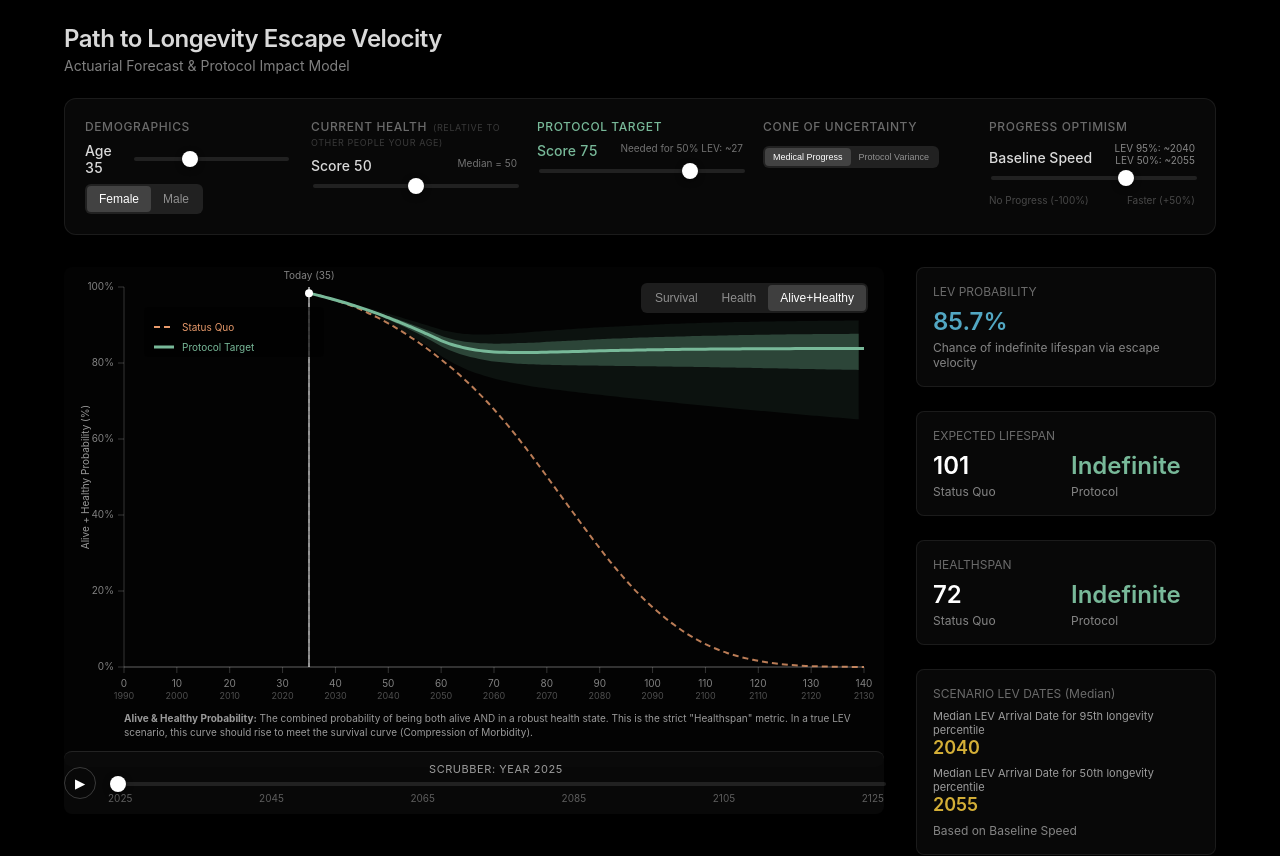
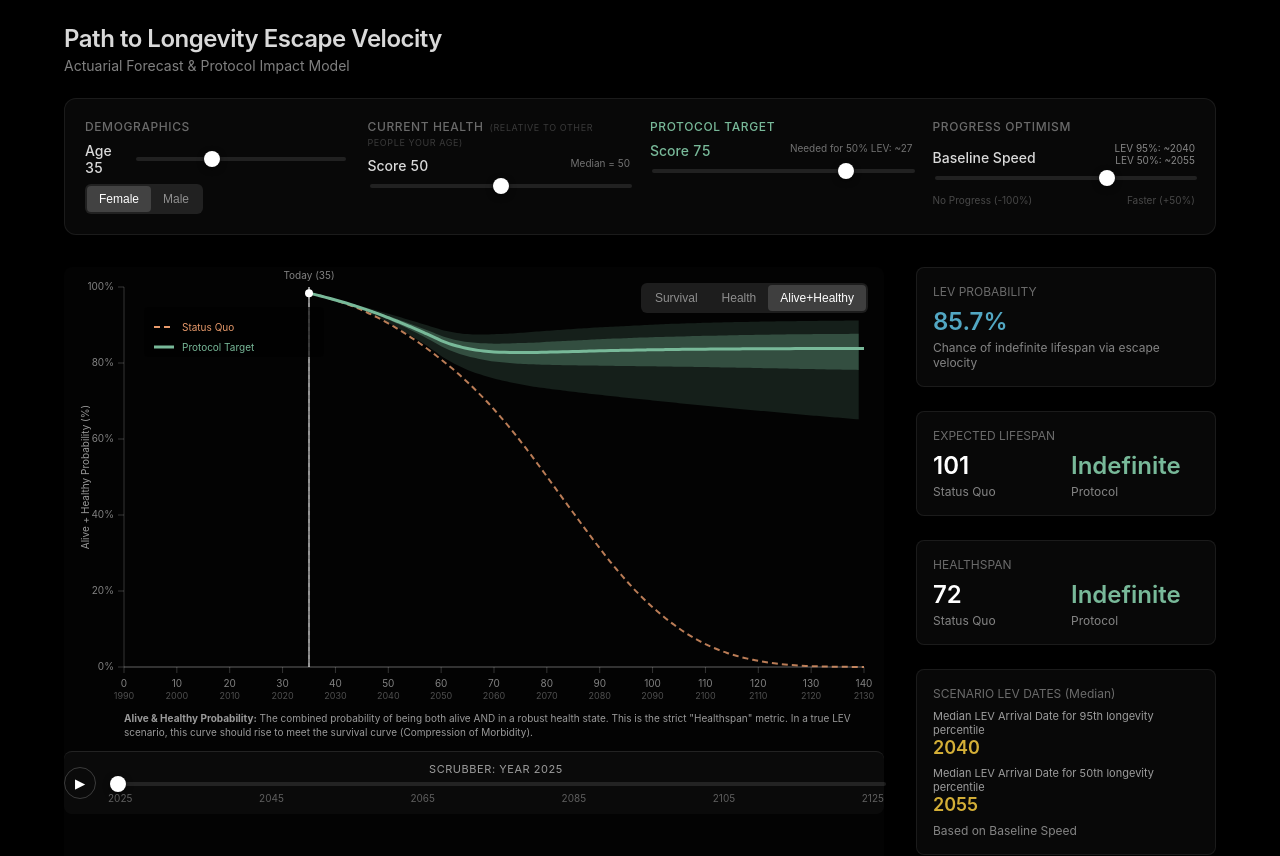
Before and after one commit to Kylen-McClintock/LEV-Longevity-Trajectory, a React (Vite) app: page / in a window 1280 px wide. Shown: the top 856 px of the page. Built offline with nearby package versions, Linux system fonts and the light colour scheme.

Commit message:
Polish visuals, fix purple cone, unified layout

```diff
--- a/src/LevLongevityTrajectory.css
+++ b/src/LevLongevityTrajectory.css
@@ -132,7 +132,8 @@
   background: rgba(255, 255, 255, 0.01);
   border-radius: 8px;
   /* border: 1px solid rgba(255, 255, 255, 0.05); */
-  height: 500px;
+  height: auto;
+  min-height: 500px;
 }
 
 .lev-side-panel {
--- a/src/LevLongevityTrajectory.tsx
+++ b/src/LevLongevityTrajectory.tsx
@@ -104,6 +104,7 @@ export default function LevLongevityTrajectory() {
     // Comparison Cohorts (Fixed Scores: 95, 75, 50, 25)
     // "See difference better longevity protocols have on outcomes"
     // We assume these represent "Someone at that level", so we start them at that score to show steady-state difference immediately.
+    const cohortScore5 = useMemo(() => simulateCohort(age, sex, 5, 5, horizonYear, optimism, lifeTable, currentYear, true, 50), [age, sex, horizonYear, optimism, lifeTable, currentYear]);
     const cohortScore25 = useMemo(() => simulateCohort(age, sex, 25, 25, horizonYear, optimism, lifeTable, currentYear, true, 50), [age, sex, horizonYear, optimism, lifeTable, currentYear]);
     const cohortScore50 = useMemo(() => simulateCohort(age, sex, 50, 50, horizonYear, optimism, lifeTable, currentYear, true, 50), [age, sex, horizonYear, optimism, lifeTable, currentYear]);
 
@@ -216,7 +217,7 @@ export default function LevLongevityTrajectory() {
         const source95 = coneMode === 'uncertainty' ? cohortFan95 : cohortScore95;
         const source75 = coneMode === 'uncertainty' ? cohortFan75 : cohortScore75;
         const source25 = coneMode === 'uncertainty' ? cohortFan25 : cohortScore25;
-        const source5 = coneMode === 'uncertainty' ? cohortFan5 : cohortScore25; // Protocol comparison doesn't have 5th quantile generated, reuse 25 or need 5?
+        const source5 = coneMode === 'uncertainty' ? cohortFan5 : cohortScore5; // Now we have score 5
         // Actually, for protocol variance, we usually show 25-95 range.
         // Let's map:
         // Uncertainty: 5, 25, 75, 95 (Medical Percentiles)
@@ -233,14 +234,14 @@ export default function LevLongevityTrajectory() {
             };
             data.push({
                 age: a,
-                v5: coneMode === 'uncertainty' ? getVal(source5) : getVal(source25), // Use 25 as lower bound for protocol
+                v5: getVal(source5),
                 v25: getVal(source25),
                 v75: getVal(source75),
                 v95: getVal(source95),
             });
         }
         return data;
-    }, [coneMode, cohortFan5, cohortFan25, cohortFan75, cohortFan95, cohortScore25, cohortScore75, cohortScore95, viewMode, age]);
+    }, [coneMode, cohortFan5, cohortFan25, cohortFan75, cohortFan95, cohortScore5, cohortScore25, cohortScore75, cohortScore95, viewMode, age]);
 
 
     // Playhead / Scrubber
@@ -306,28 +307,6 @@ export default function LevLongevityTrajectory() {
                     </div>
                     <input type="range" min={1} max={99} value={targetScore}
                         onChange={e => setTargetScore(Number(e.target.value))} className="lev-slider" />
-                </div>
-
-                <div className="lev-control-group lev-desktop-only">
-                    <label className="lev-label">
-                        Cone of Uncertainty
-                    </label>
-                    <div className="lev-toggle-group" style={{ marginTop: 4 }}>
-                        <button
-                            className={`lev-toggle-btn ${coneMode === 'uncertainty' ? 'active' : ''}`}
-                            onClick={() => setConeMode('uncertainty')}
-                            style={{ fontSize: 9, padding: '4px 8px' }}
-                        >
-                            Medical Progress
-                        </button>
-                        <button
-                            className={`lev-toggle-btn ${coneMode === 'protocol' ? 'active' : ''}`}
-                            onClick={() => setConeMode('protocol')}
-                            style={{ fontSize: 9, padding: '4px 8px' }}
-                        >
-                            Protocol Variance
-                        </button>
-                    </div>
                 </div>
 
                 <div className="lev-control-group">
@@ -429,7 +408,7 @@ export default function LevLongevityTrajectory() {
                             {/* Fan Bands (Target) */}
                             {/* 5-95 */}
                             <path d={areaGen.y0((d: any) => yScale(d.v5)).y1((d: any) => yScale(d.v95))(fanData) || ''}
-                                fill={coneMode === 'uncertainty' ? "#78B999" : "#9D4EDD"} fillOpacity={0.08} />
+                                fill={coneMode === 'uncertainty' ? "#78B999" : "#9D4EDD"} fillOpacity={0.15} />
                             {/* 25-75 */}
                             <path d={areaGen.y0((d: any) => yScale(d.v25)).y1((d: any) => yScale(d.v75))(fanData) || ''}
                                 fill={coneMode === 'uncertainty' ? "#78B999" : "#9D4EDD"} fillOpacity={0.3} />
@@ -610,8 +589,8 @@ export default function LevLongevityTrajectory() {
                 </div>
             </div> {/* Close lev-main-layout */}
 
-            {/* Mobile-Only Cone Toggle (Between Scrubber and Table) */}
-            <div className="lev-mobile-only" style={{ marginTop: 40, marginBottom: 20, display: 'flex', justifyContent: 'center' }}>
+            {/* Cone Toggle (Between Scrubber and Table) - Visible on Both Mobile and Desktop */}
+            <div style={{ marginTop: 20, marginBottom: 20, display: 'flex', justifyContent: 'center' }}>
                 <div style={{ background: 'rgba(255,255,255,0.05)', padding: 12, borderRadius: 8, display: 'flex', flexDirection: 'column', alignItems: 'center', gap: 8 }}>
                     <label className="lev-label">Cone of Uncertainty Mode</label>
                     <div className="lev-toggle-group">
```
